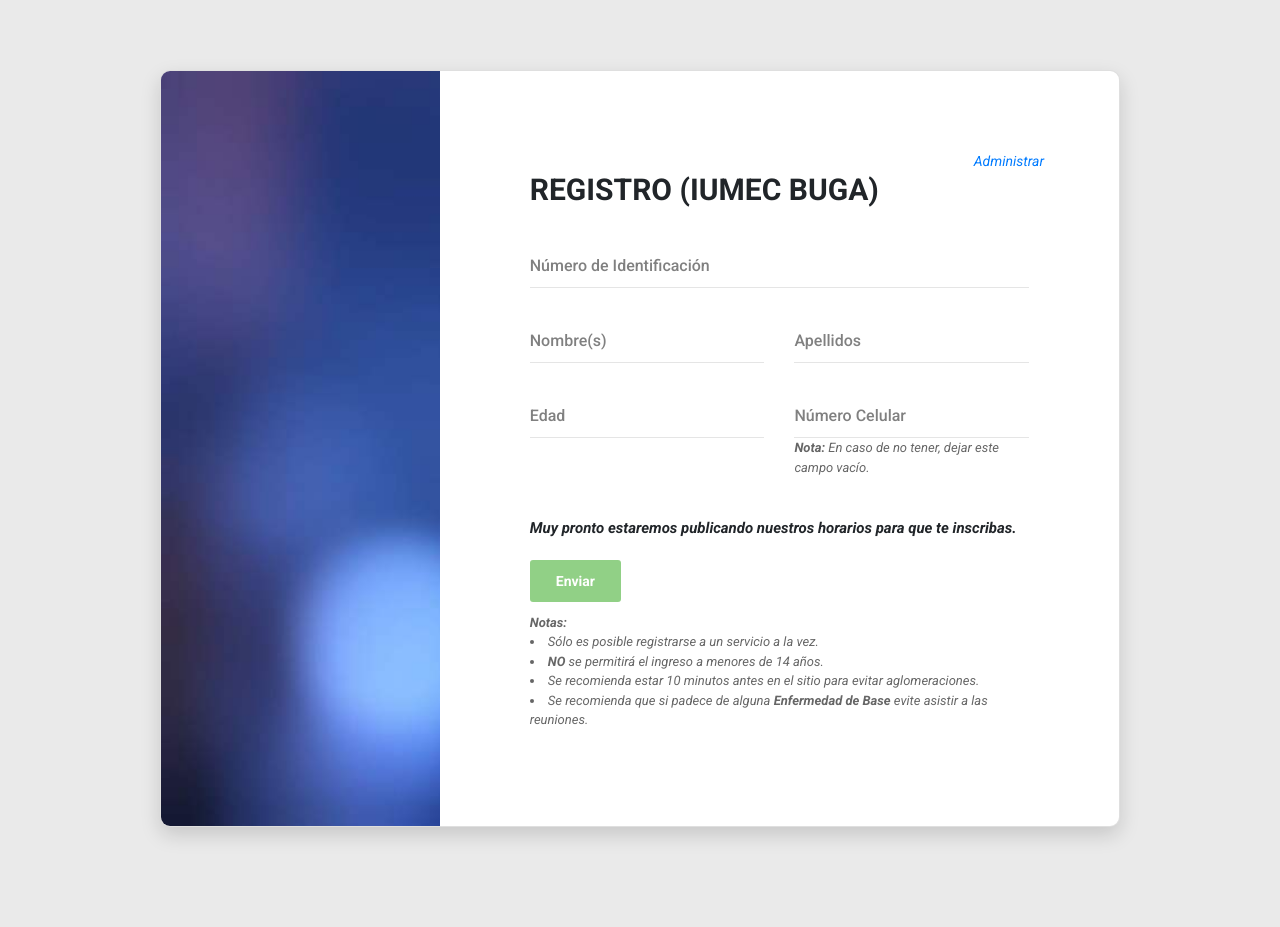
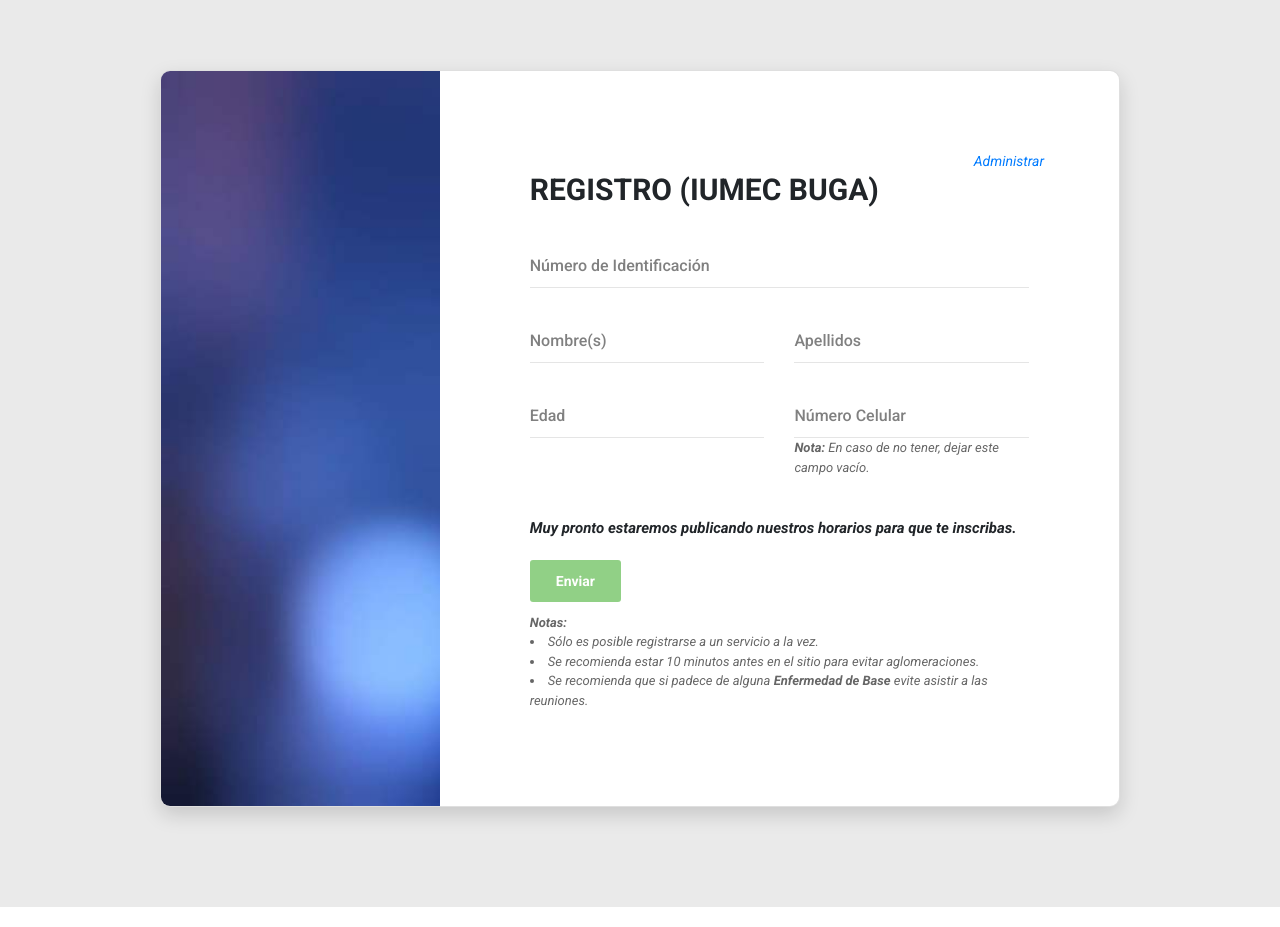
Before and after one commit to dangulogallego/iumecregister, a Django app: template templates/register/register.html in a window 1280 px wide. Run offline with Django 3.2, Linux system fonts and the light colour scheme; the template is opened without the code that fills it, so the values that code supplies are empty; parts of the project's set-up code (start-up, migrations or seed data) failed here and were passed over; some libraries are stand-ins or nearby versions.

Commit message:
features

```diff
--- a/templates/register/register.html
+++ b/templates/register/register.html
@@ -68,7 +68,6 @@
               <label style="font-style:italic;color:#666;font-size: 13px;margin-top: 11px;">
                 <b>Notas:</b>
                 <li>Sólo es posible registrarse a un servicio a la vez.</li>
-                <li><b>NO</b> se permitirá el ingreso a menores de 14 años.</li>
                 <li>Se recomienda estar 10 minutos antes en el sitio para evitar aglomeraciones.</li>
                 <li>Se recomienda que si padece de alguna <b>Enfermedad de Base</b> evite asistir a las reuniones.</li>
               </label>
```
